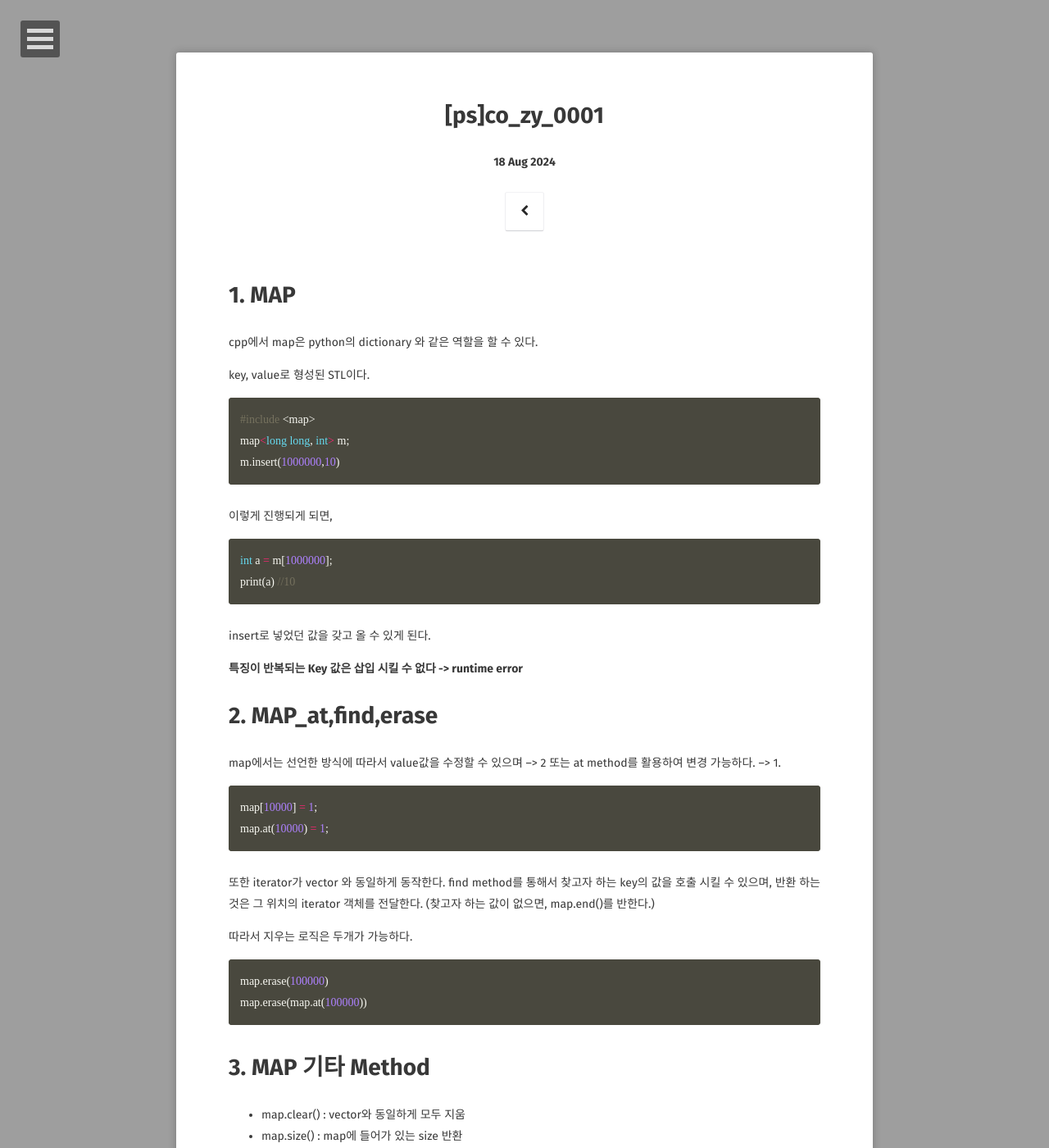
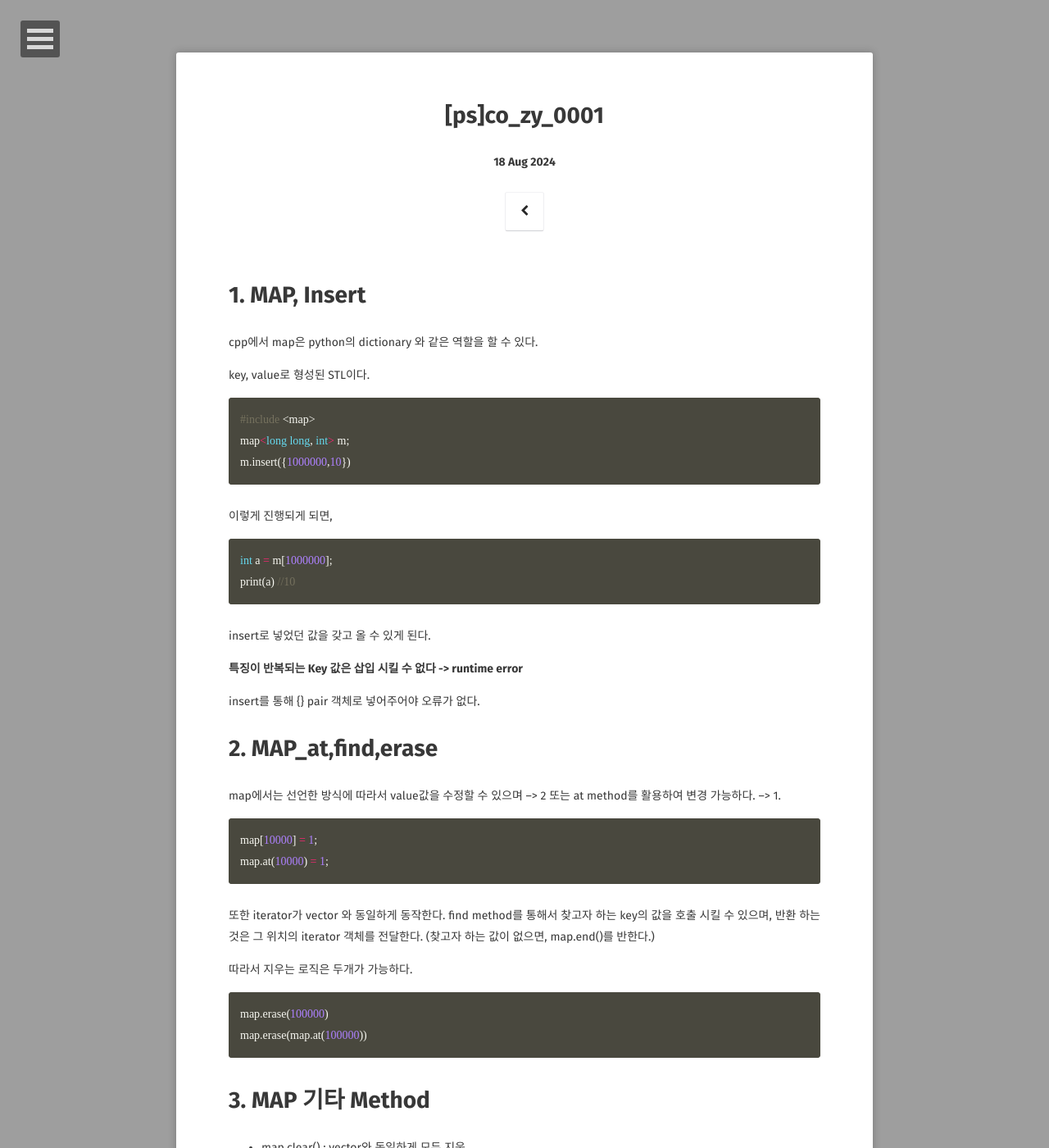
Before and after one commit to leesk212/leesk212.github.io, a Jekyll site: the page built from _posts/2024-08-18-[PS]CO_ZY_0001.md, in a window 1280 px wide and 1400 px high. Shown: the whole window at 82% size. Built offline with Jekyll 4.4.1, drawn with Linux system fonts in a browser that asks for light colours; some web fonts are replaced; our own code applies the rules of GitHub Pages for plain Markdown files; comment, search, counter and statistics services are not loaded.

Commit message:
Update 2024-08-18-[PS]CO_ZY_0001.md

````diff
--- a/_posts/2024-08-18-[PS]CO_ZY_0001.md
+++ b/_posts/2024-08-18-[PS]CO_ZY_0001.md
@@ -1,12 +1,12 @@
 ---
 
 toc: True
-tags: PS CPP
+tags: PS CPP COZY MAP
 
 ---
 
 
-# 1. MAP
+# 1. MAP, Insert
 
 cpp에서 map은 python의 dictionary 와 같은 역할을 할 수 있다.
 
@@ -15,7 +15,7 @@ key, value로 형성된 STL이다.
 ```cpp
 #include <map>
 map<long long, int> m;
-m.insert(1000000,10)
+m.insert({1000000,10})
 ```
 
 이렇게 진행되게 되면,
@@ -29,6 +29,7 @@ insert로 넣었던 값을 갖고 올 수 있게 된다.
 
 **특징이 반복되는 Key 값은 삽입 시킬 수 없다 -> runtime error**
 
+insert를 통해 {} pair 객체로 넣어주어야 오류가 없다.
 
 # 2. MAP_at,find,erase
 
````
Also changed, not shown: other parts of _posts/2024-08-18-[PS]CO_ZY_0001.md (+0 -3 lines).
